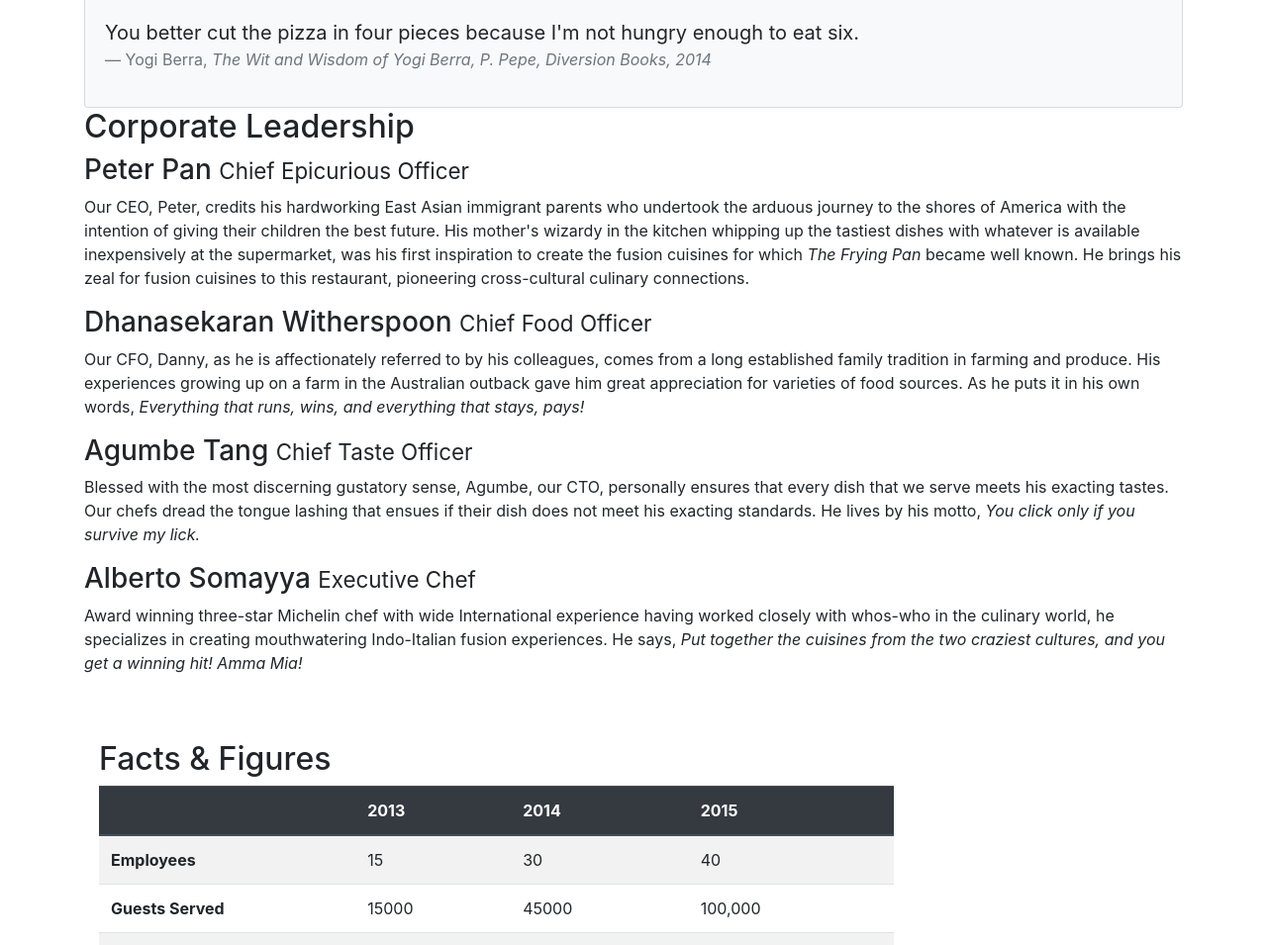
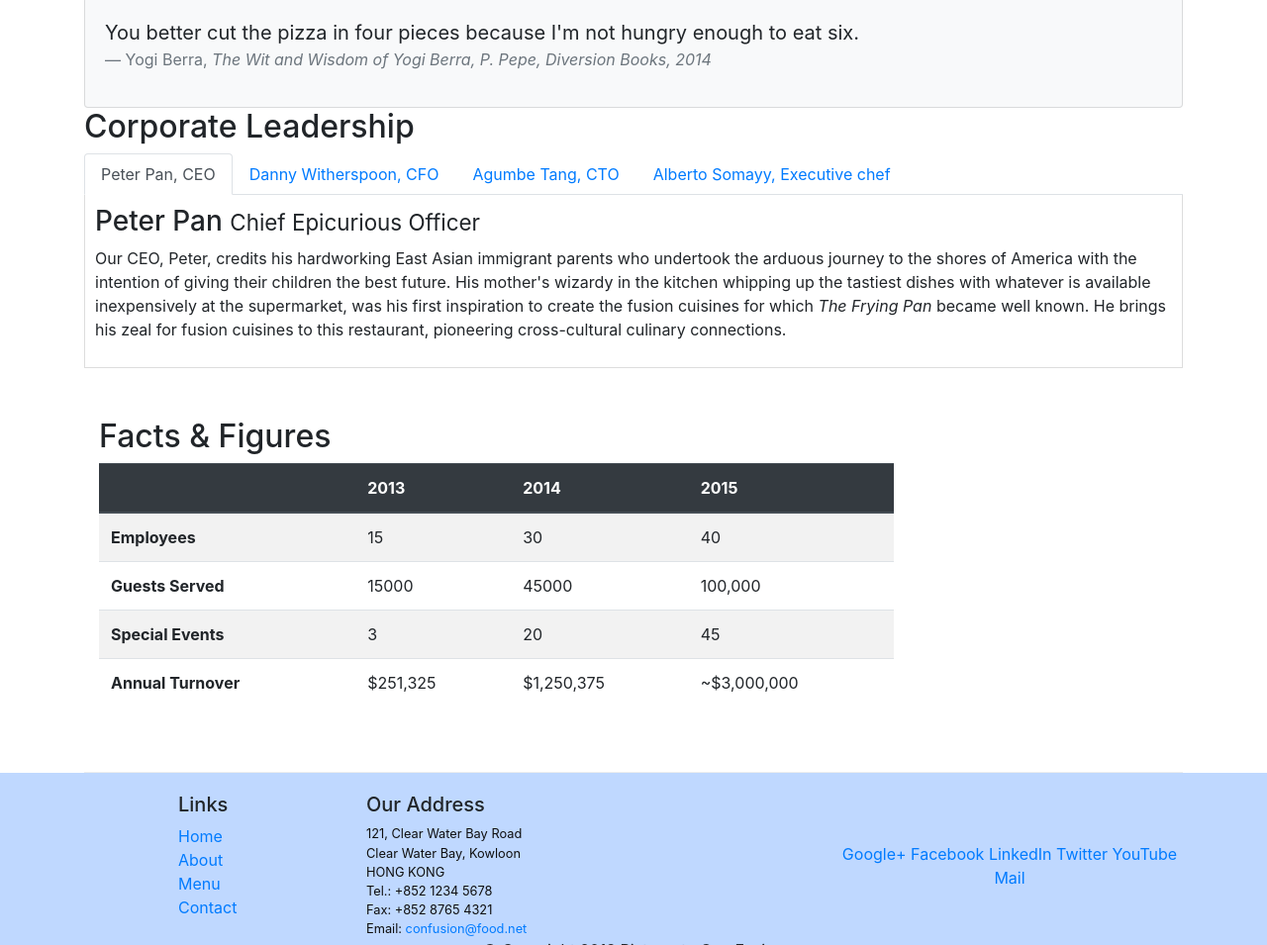
Before and after one commit to maxxng/bootstrap, a website: page aboutus.html in a window 1280 px wide. Shown: the part 762-1717 px from the top of the page at 99% size. Drawn offline with nearby package versions, Linux system fonts and the light colour scheme.

Commit message:
boostrap tabs

```diff
--- a/aboutus.html
+++ b/aboutus.html
@@ -13,6 +13,9 @@
   <link rel="stylesheet" href="node_modules/bootstrap-social/bootstrap-social.css" />
   <link rel="stylesheet" href="css/styles.css" />
 
+  <script src="https://ajax.googleapis.com/ajax/libs/jquery/3.5.1/jquery.min.js"></script>
+  <script src="https://cdnjs.cloudflare.com/ajax/libs/popper.js/1.16.0/umd/popper.min.js"></script>
+  <script src="https://maxcdn.bootstrapcdn.com/bootstrap/4.5.2/js/bootstrap.min.js"></script>
   <title>Ristorante Con Fusion: About Us</title>
 </head>
 
@@ -124,6 +127,32 @@
     <div class="row">
       <div class="col-12">
         <h2>Corporate Leadership</h2>
+
+        <ul class="nav nav-tabs" role="tablist">
+          <li class="nav-item">
+            <a class="nav-link active" href="#peter" role="tab" data-toggle="tab">
+              Peter Pan, CEO
+            </a>
+          </li>
+          <li class="nav-item">
+            <a class="nav-link" href="#danny" role="tab" data-toggle="tab">
+              Danny Witherspoon, CFO
+            </a>
+          </li>
+          <li class="nav-item">
+            <a class="nav-link" href="#agumbe" role="tab" data-toggle="tab">
+              Agumbe Tang, CTO
+            </a>
+          </li>
+          <li class="nav-item">
+            <a class="nav-link" href="#alberto" role="tab" data-toggle="tab">
+              Alberto Somayy, Executive chef
+            </a>
+          </li>
+        </ul>
+
+        <div class="tab-content">
+          <div role="tabpanel" class="tab-pane fade show active" id="peter">
             <h3>Peter Pan <small>Chief Epicurious Officer</small></h3>
             <p class="d-none d-sm-block">
               Our CEO, Peter, credits his hardworking East Asian immigrant parents
@@ -136,6 +165,9 @@
               fusion cuisines to this restaurant, pioneering cross-cultural
               culinary connections.
             </p>
+          </div>
+
+          <div role="tabpanel" class="tab-pane fade" id="danny">
             <h3>Dhanasekaran Witherspoon <small>Chief Food Officer</small></h3>
             <p class="d-none d-sm-block">
               Our CFO, Danny, as he is affectionately referred to by his
@@ -145,6 +177,9 @@
               sources. As he puts it in his own words,
               <em>Everything that runs, wins, and everything that stays, pays!</em>
             </p>
+          </div>
+
+          <div role="tabpanel" class="tab-pane fade" id="agumbe">
             <h3>Agumbe Tang <small>Chief Taste Officer</small></h3>
             <p class="d-none d-sm-block">
               Blessed with the most discerning gustatory sense, Agumbe, our CTO,
@@ -153,6 +188,9 @@
               does not meet his exacting standards. He lives by his motto,
               <em>You click only if you survive my lick.</em>
             </p>
+          </div>
+
+          <div role="tabpanel" class="tab-pane fade" id="alberto">
             <h3>Alberto Somayya <small>Executive Chef</small></h3>
             <p class="d-none d-sm-block">
               Award winning three-star Michelin chef with wide International
@@ -162,6 +200,8 @@
               <em>Put together the cuisines from the two craziest cultures, and you
                 get a winning hit! Amma Mia!</em>
             </p>
+          </div>
+        </div>
       </div>
     </div>
     <div class="row row-content">
--- a/css/styles.css
+++ b/css/styles.css
@@ -45,3 +45,10 @@ body {
 .fas {
   font-weight: 900;
 }
+
+.tab-content {
+  border-left: 1px solid #ddd;
+  border-right: 1px solid #ddd;
+  border-bottom: 1px solid #ddd;
+  padding: 10px;
+}
```
Also changed, not shown: index.html (+5 -5 lines). Lines whose indentation alone changed are shown as unchanged.
